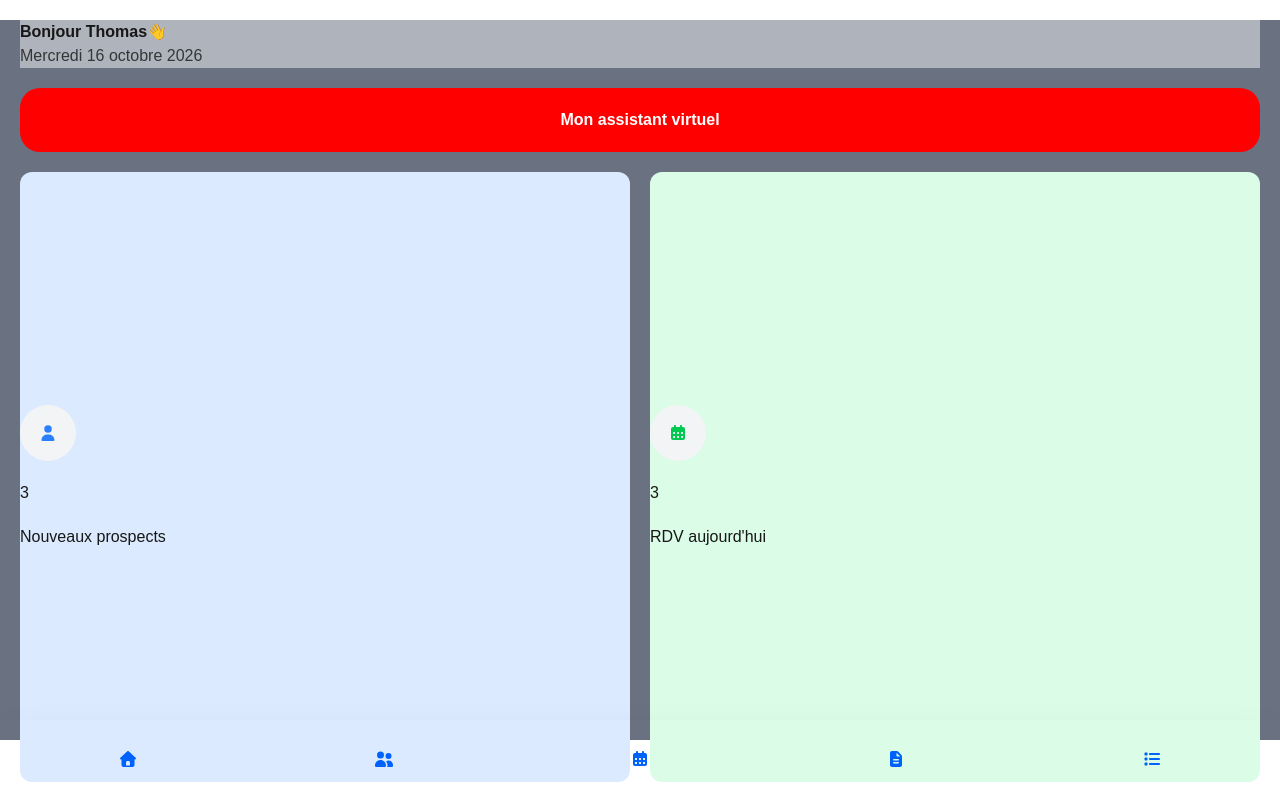
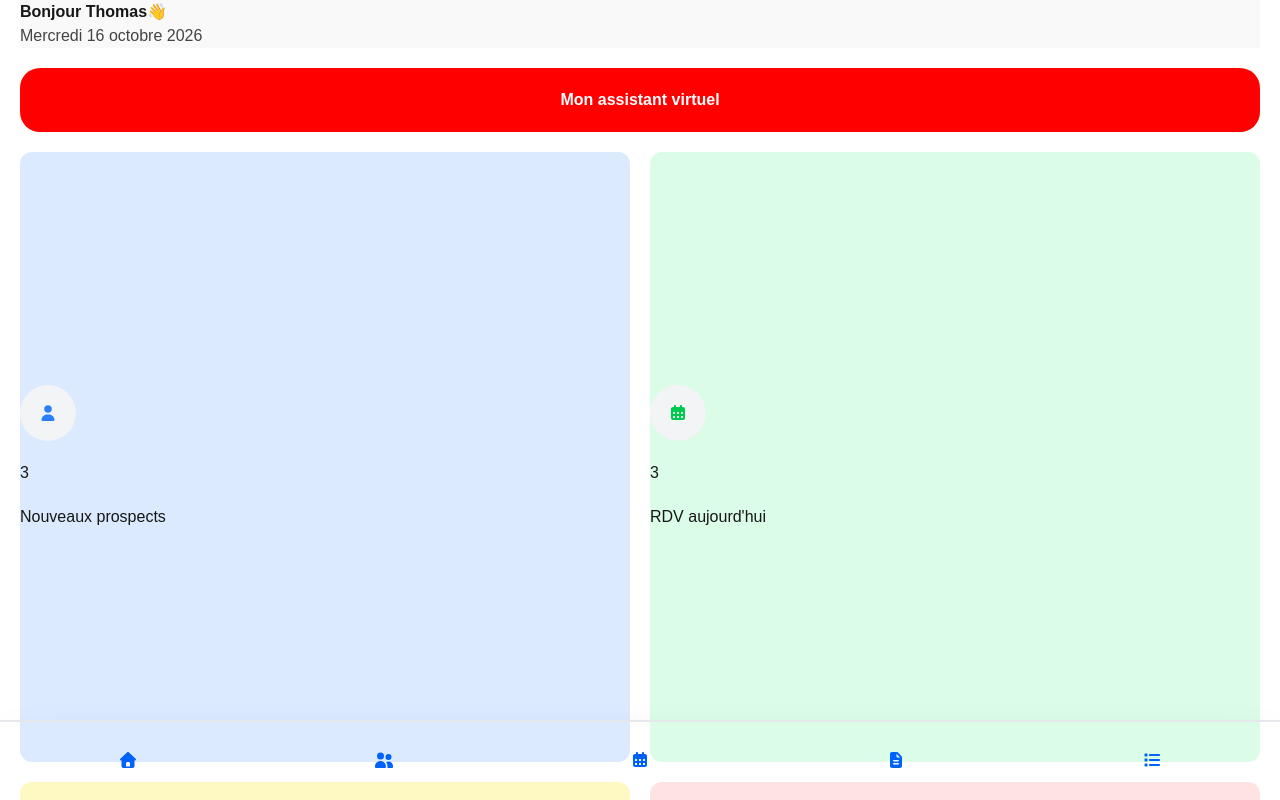
Before and after one commit to Florian77000/CRMFrontend, a Next.js app: page / in a window 1280 px wide. Shown: the top 800 px of the page. Built offline with nearby package versions, Linux system fonts and the light colour scheme.

Commit message:
modif navbar + marge

```diff
--- a/app/components/Navbar.js
+++ b/app/components/Navbar.js
@@ -13,7 +13,7 @@ export default function Navbar() {
     ]
 
     return (
-        <nav className='h-[10vh] fixed bottom-0 left-0 w-full flex justify-around items-center shadow-2xl'>
+        <nav className='h-[10vh] fixed bottom-0 left-0 w-full flex justify-around items-center shadow-2xl border-t-2 border-gray-200'>
             {icon.map((e,i) => (
                 <Link key={i} href={e.href}>
                 <FontAwesomeIcon className='w-10 h-10 text-(--primaire)' icon={e.logo} />
--- a/app/layout.js
+++ b/app/layout.js
@@ -13,7 +13,7 @@ export default function RootLayout({ children }) {
   return (
     <html lang="fr">
       <body>
-        <main className="h-[90vh] flex flex-col gap-5 my-5 px-5 bg-gray-500">{children}</main>
+        <main className="h-[90vh] flex flex-col gap-5 px-5 ">{children}</main>
         <Navbar />
       </body>
     </html>
```
